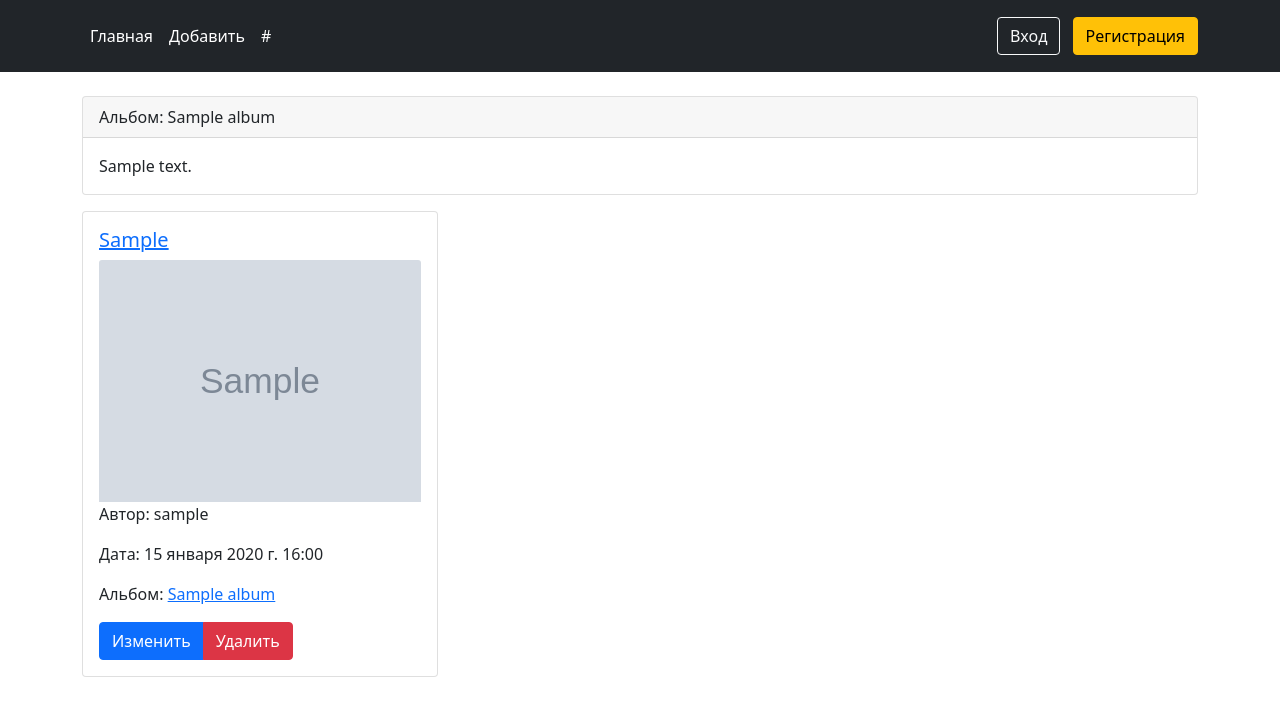
After one commit to faralost/Photo-Gallery, a Django app: page /album/1/ in a window 1280 px wide. The commit adds this page. Shown: the top 716 px of the page. Run offline with Django 4.2, Linux system fonts and the light colour scheme; tables that the repository leaves empty hold one stand-in row (values such as "Sample post"); grey boxes marked "Sample" are stand-in pictures; some libraries are stand-ins or nearby versions.

Commit message:
added album detail view

```diff
--- a/webapp/models.py
+++ b/webapp/models.py
@@ -10,7 +10,8 @@ class Photo(models.Model):
     caption = models.CharField(max_length=100, verbose_name='Подпись')
     created_at = models.DateTimeField(auto_now_add=True, verbose_name='Дата создания')
     author = models.ForeignKey(User, on_delete=models.CASCADE, related_name='photos', verbose_name='Автор')
-    album = models.ForeignKey('webapp.Album', on_delete=models.CASCADE, null=True, blank=True, verbose_name='Альбом')
+    album = models.ForeignKey('webapp.Album', on_delete=models.CASCADE, null=True, blank=True,
+                              verbose_name='Альбом', related_name='photos')
     favorites = models.ManyToManyField(User, related_name='favorited_photos', blank=True)
     is_private = models.BooleanField(default=False, verbose_name='Приватный ли')
 
--- /dev/null
+++ b/webapp/templates/album/detail.html
@@ -0,0 +1,46 @@
+{% extends 'base.html' %}
+
+{% block title %}
+    Детальный просмотр альбома
+{% endblock %}
+
+{% block content %}
+    <br>
+    <div class="card">
+        <div class="card-header">
+            Альбом: {{ album.name }}
+        </div>
+        <div class="card-body">
+            {% if album.description %}
+                <p class="card-text">{{ album.description }}</p>
+            {% else %}
+                <p class="card-text">без описания...</p>
+            {% endif %}
+        </div>
+    </div>
+    <div class="row my-3">
+        {% for photo in album.photos.all %}
+            <div class="col-12 col-md-4 col-lg-4">
+                <div class="card mb-3">
+                    <div class="card-body">
+                        <h5 class="card-title"><a
+                                href="{{ photo.get_absolute_url }}">{{ photo.caption }}</a></h5>
+                        <img src="{{ photo.image.url }}" class="card-img-top" alt="#">
+                        <p class="card-text">Автор: {{ photo.author }}</p>
+                        <p class="card-text">Дата: {{ photo.created_at }}</p>
+                        {% if photo.album %}
+                            <p>Альбом: <a href="{% url 'webapp:album_detail' photo.album.pk %}">{{ photo.album }}</a>
+                            </p>
+                        {% else %}
+                            <p>Альбом: Без альбома</p>
+                        {% endif %}
+                        <div class="btn-group">
+                            <a class="btn btn-primary" href="{% url 'webapp:photo_update' photo.pk %}">Изменить</a>
+                            <a class="btn btn-danger" href="{% url 'webapp:photo_delete' photo.pk %}">Удалить</a>
+                        </div>
+                    </div>
+                </div>
+            </div>
+        {% endfor %}
+    </div>
+{% endblock %}
--- a/webapp/templates/photos/detail.html
+++ b/webapp/templates/photos/detail.html
@@ -13,7 +13,7 @@
                     <p class="card-text">Автор: {{ photo.author }}</p>
                     <p class="card-text">Дата: {{ photo.created_at }}</p>
                     {% if photo.album %}
-                        <p>Альбом: <a href="#">{{ photo.album }}</a></p>
+                        <p>Альбом: <a href="{% url 'webapp:album_detail' photo.album.pk %}">{{ photo.album }}</a></p>
                     {% else %}
                         <p>Альбом: Без альбома</p>
                     {% endif %}
--- a/webapp/templates/photos/index.html
+++ b/webapp/templates/photos/index.html
@@ -14,7 +14,7 @@
                     <p class="card-text">Автор: {{ photo.author }}</p>
                     <p class="card-text">Дата: {{ photo.created_at }}</p>
                     {% if photo.album %}
-                            <p>Альбом: <a href="#">{{ photo.album }}</a></p>
+                        <p>Альбом: <a href="{% url 'webapp:album_detail' photo.album.pk %}">{{ photo.album }}</a></p>
                     {% else %}
                         <p>Альбом: Без альбома</p>
                     {% endif %}
--- a/webapp/urls.py
+++ b/webapp/urls.py
@@ -1,5 +1,6 @@
 from django.urls import path
 
+from webapp.views.album import AlbumDetailView
 from webapp.views.photo import (IndexView,
                                 PhotoDetailView,
                                 PhotoCreateView,
@@ -14,4 +15,5 @@ urlpatterns = [
     path('photo/add/', PhotoCreateView.as_view(), name='photo_create'),
     path('photo/<int:pk>/update/', PhotoUpdateView.as_view(), name='photo_update'),
     path('photo/<int:pk>/delete/', PhotoDeleteView.as_view(), name='photo_delete'),
+    path('album/<int:pk>/', AlbumDetailView.as_view(), name='album_detail'),
 ]
--- /dev/null
+++ b/webapp/views/album.py
@@ -0,0 +1,8 @@
+from django.views.generic import DetailView
+
+from webapp.models import Album
+
+
+class AlbumDetailView(DetailView):
+    model = Album
+    template_name = 'album/detail.html'
```
Lines whose indentation alone changed are shown as unchanged.
